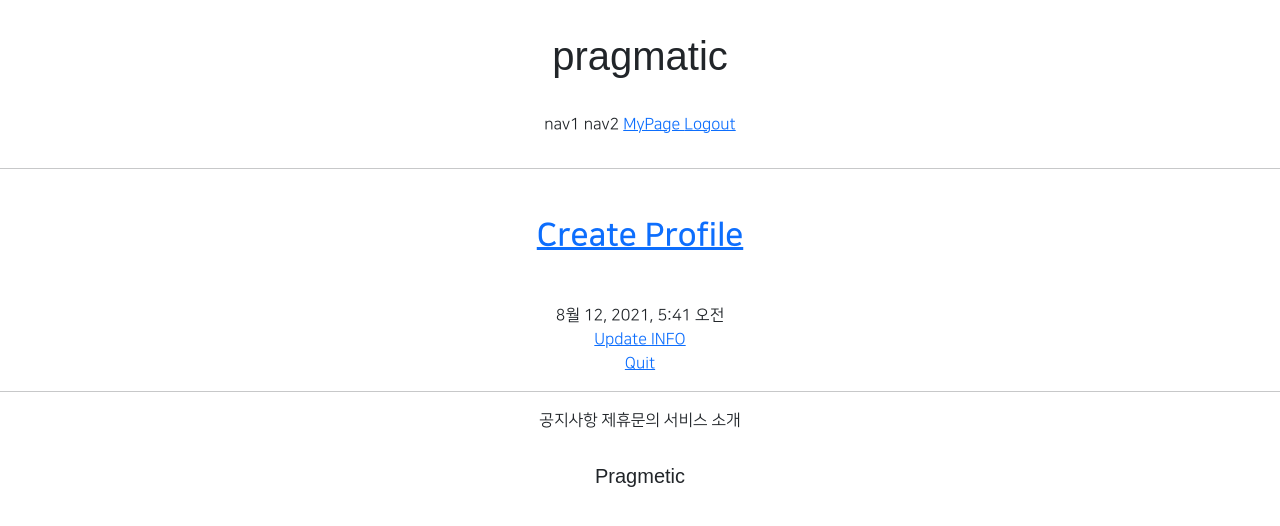
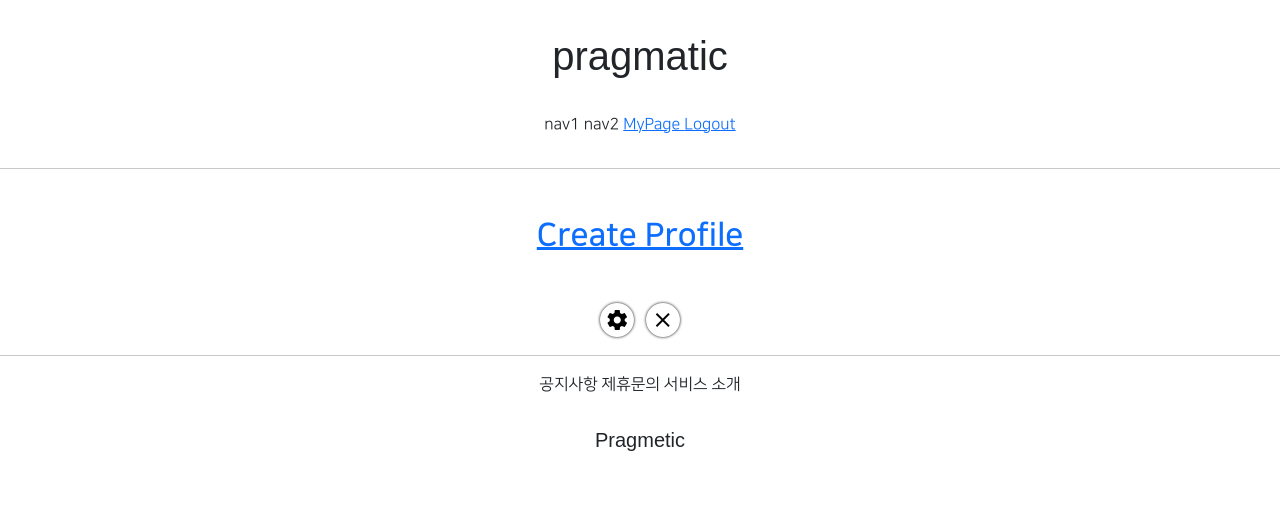
Before and after one commit to gyullo18/gis_1ban, a Django app: template accountapp/templates/accountapp/detail.html in a window 1280 px wide. Shown: the top 526 px of the page. Run offline with Django 3.2, Linux system fonts and the light colour scheme; the template is opened without the code that fills it: values that come from a table or form of the project are taken from there, others are empty; the visitor is signed in with stand-in values (Sample User, id 1); data comes from the database, SQL or seed files in the repository; parts of the project's set-up code (start-up, migrations or seed data) failed here and were passed over; some libraries are stand-ins or nearby versions; some web fonts are replaced.

Commit message:
7/29 1ban class commit 2

```diff
--- a/accountapp/templates/accountapp/detail.html
+++ b/accountapp/templates/accountapp/detail.html
@@ -29,21 +29,18 @@
         </h2>
         {% endif %}
     </div>
-    <div>
-        {{ target_user.date_joined }}
-    </div>
 
     {% if user == target_user %}
 
     <div>
-            <a href="{% url 'accountapp:update' pk=target_user.pk %}">
-                Update INFO
+            <a href="{% url 'accountapp:update' pk=target_user.pk %}"
+                class="material-icons round_button mx-1">
+                 settings
             </a>
-    </div>
 {#7/19#}
-    <div>
-            <a href="{% url 'accountapp:delete' pk=target_user.pk %}">
-                Quit
+            <a href="{% url 'accountapp:delete' pk=target_user.pk %}"
+                class="material-icons round_button mx-1">
+                 close
             </a>
     </div>
     {% endif %}
```
